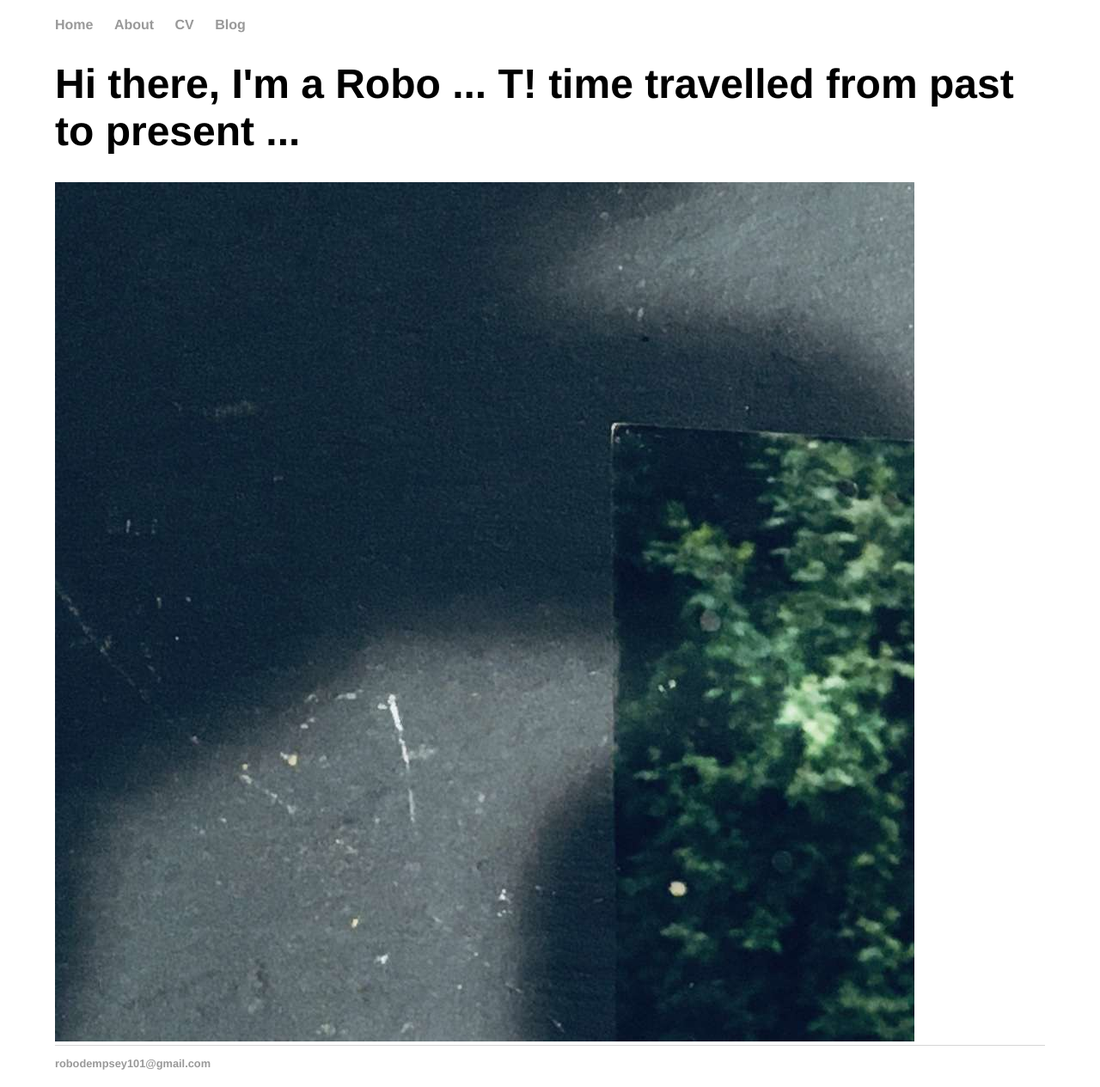
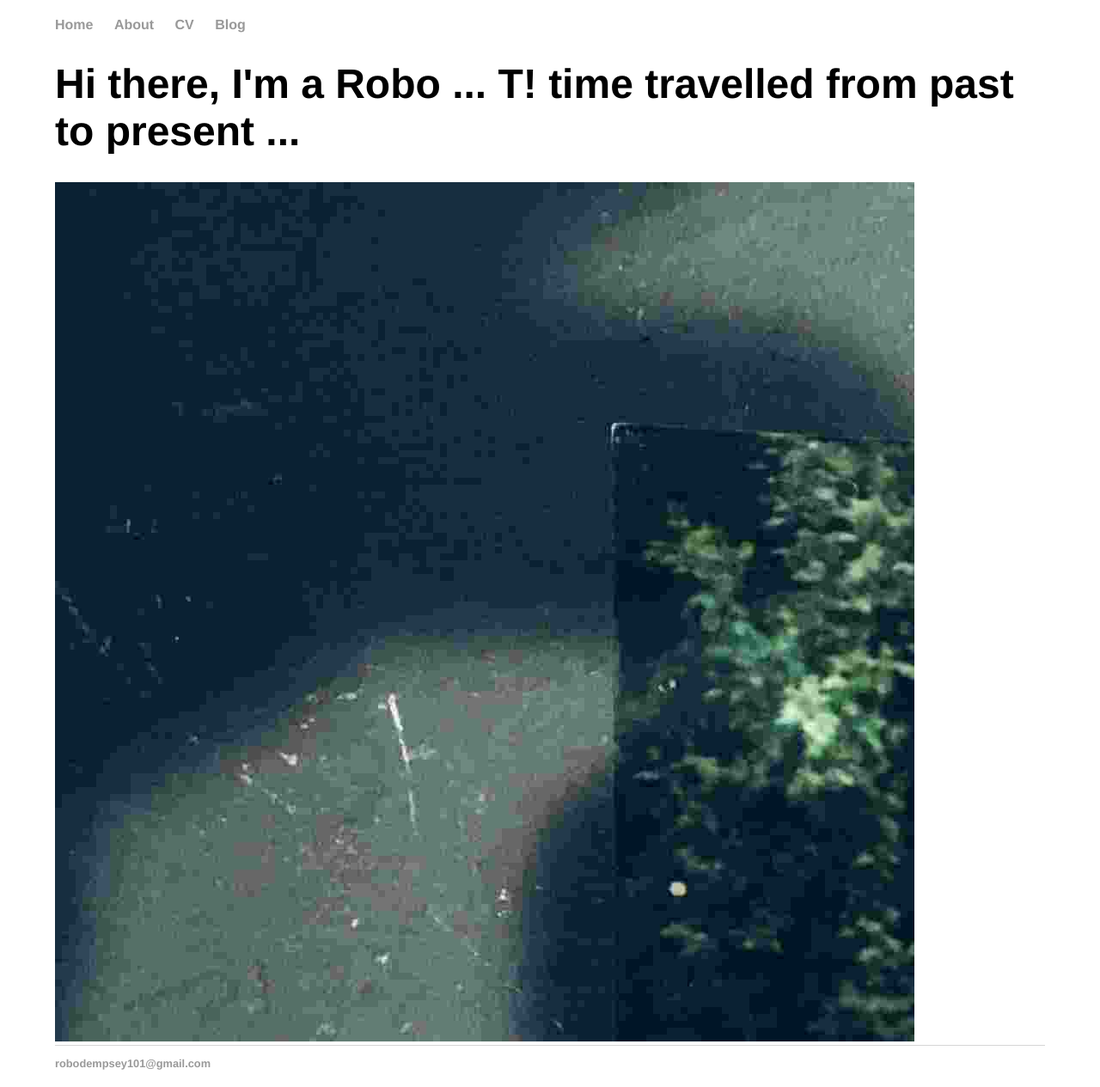
Before and after one commit to robodempsey/robodempsey.github.io, a Jekyll site: the page built from index.html, in a window 1280 px wide. Shown: the whole page at 86% size. Built offline with Jekyll 4.4.1, drawn with Linux system fonts in a browser that asks for light colours.

Commit message:
Update index.html

```diff
--- a/index.html
+++ b/index.html
@@ -13,4 +13,4 @@ title: Robo
 	changed to local referenining
 	-->
 </div><!-- /.blurb -->
-<iframe src="..\images\robbo_captured_reduced.jpg" width="1000" height="1000" marginheight="0" frameborder="0" border="0" scrolling="no"></iframe>
+<iframe src="..\images\robbo_captured_reduced_further.jpg" width="1000" height="1000" marginheight="0" frameborder="0" border="0" scrolling="no"></iframe>
```
